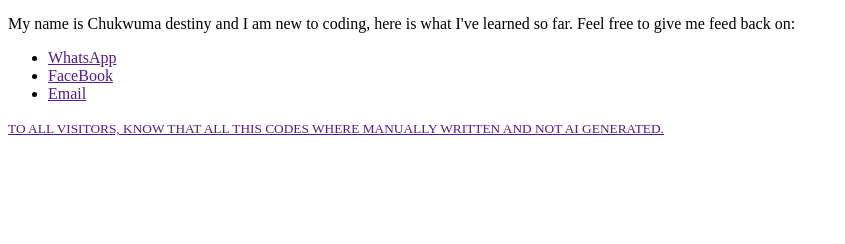
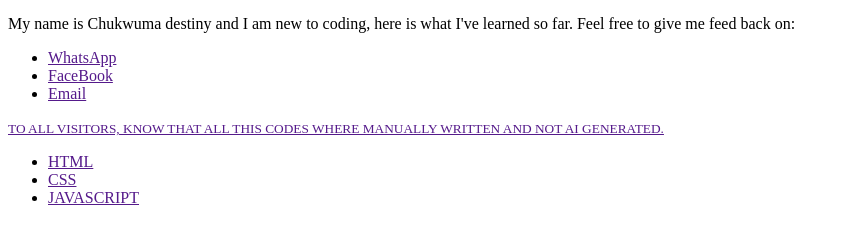
Before and after one commit to destinychukwuma404-afk/D-IYKE1Q-, a plain HTML site: page index.html in a window 1280 px wide. Shown: the part 178-422 px from the top of the page, without its empty margins (0-845 px from the left). Drawn offline with Linux system fonts and the light colour scheme.

Commit message:
Update index.html

```diff
--- a/index.html
+++ b/index.html
@@ -27,7 +27,18 @@ My name is Chukwuma destiny and I am new to coding, here is what I've learned so
 
 <small>TO ALL VISITORS, KNOW THAT ALL THIS CODES WHERE MANUALLY WRITTEN AND NOT AI GENERATED.</small>
 </aside>
-<main></main>
+<main>
+<nav>
+<ul>
+<li><a href="">HTML</li>
+<li><a href="">CSS</li>
+<li><a href="">JAVASCRIPT</li>
+</ul>
+</nav>
+<section id="html"></section>
+<section id="css"></section>
+<section id="js"></section>
+</main>
 <footer></footer>
 </body>
 
```
